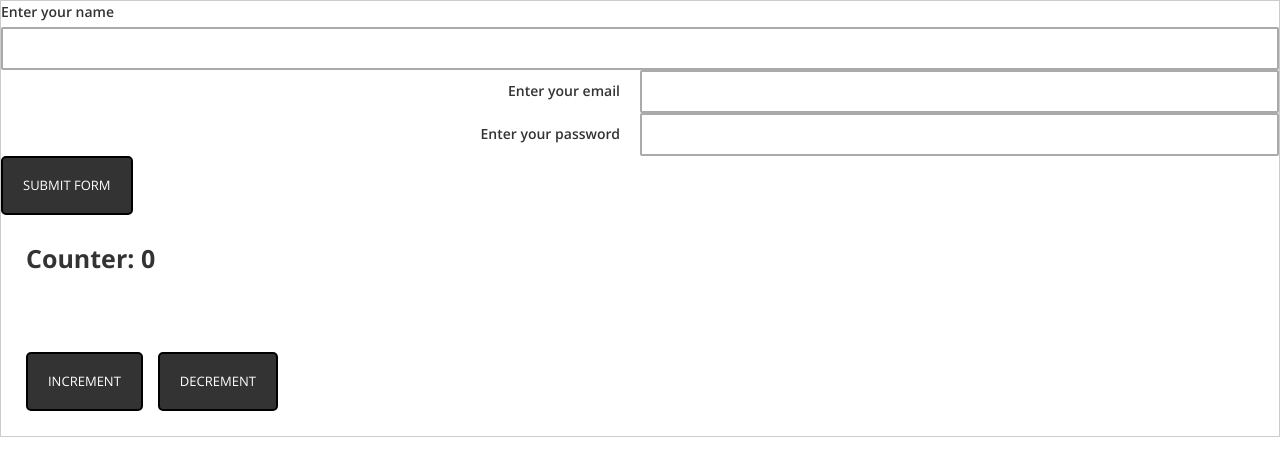
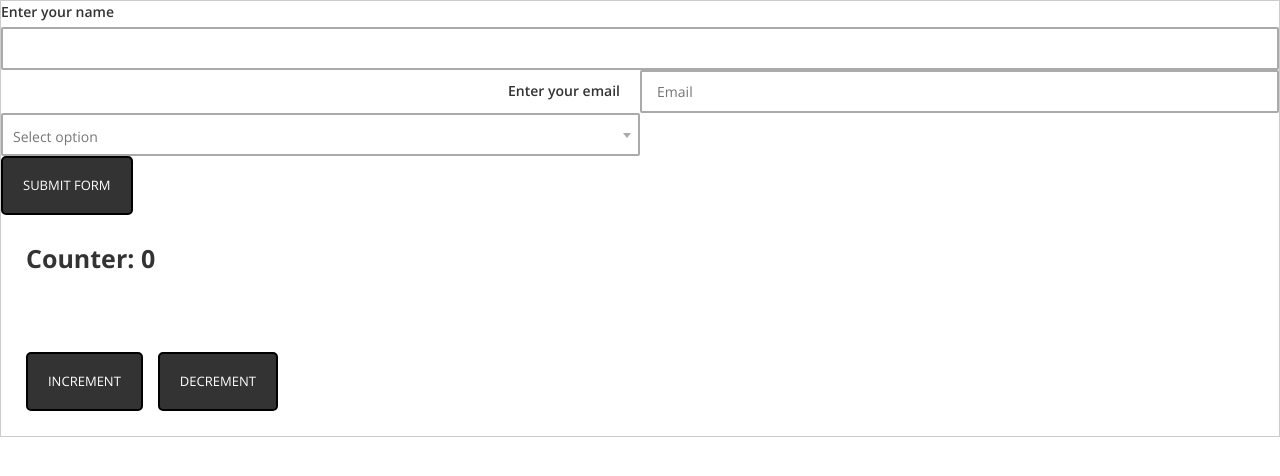
Before and after one commit to TretyakIgor2603/Karen, a React (Create React App) app: page / in a window 1280 px wide. Shown: the top 476 px of the page. Built offline with nearby package versions, Linux system fonts and the light colour scheme.

Commit message:
Select component

```diff
--- a/package.json
+++ b/package.json
@@ -22,6 +22,7 @@
     "dependencies": {
         "classnames": "2.2.6",
         "normalize.css": "8.0.1",
+        "rc-select": "9.1.2",
         "react": "16.8.6",
         "react-dom": "16.8.6",
         "react-helmet-async": "1.0.2",
@@ -37,6 +38,7 @@
         "@types/jest": "24.0.13",
         "@types/next-redux-saga": "3.0.1",
         "@types/node": "12.0.2",
+        "@types/rc-select": "5.9.34",
         "@types/react": "16.8.17",
         "@types/react-dom": "16.8.4",
         "@types/react-helmet": "5.0.8",
--- a/src/components/all-components.ts
+++ b/src/components/all-components.ts
@@ -1,3 +1,4 @@
 export { default as Counter } from "./counter/counter.component";
 export { default as MainButton } from "./buttons/main-button/main-button.component";
 export { default as Input } from "./form-fields/input/input-field.component";
+export { default as Select } from "./form-fields/select/select-field.component";
--- a/src/components/counter/components/test-form.tsx
+++ b/src/components/counter/components/test-form.tsx
@@ -6,7 +6,7 @@ import { FormName } from "../../../app-constants";
 import { syncValidate } from "../../form-fields/utils/sync-validate";
 // Components
 import { reduxForm, InjectedFormProps } from "redux-form";
-import { Input, MainButton } from "../../all-components";
+import { Input, Select, MainButton } from "../../all-components";
 
 // TS types
 type Props = {
@@ -31,15 +31,15 @@ const TestForm = (props: Props & InjectedFormProps<{}, Props>): ReactElement<Pro
                 name="user_email"
                 label="Enter your email"
                 labelPosition="left"
+                placeholder="Email"
                 className={styles["input-size"]}
                 warn={[syncValidate.required]}
             />
-            <Input
-                type="password"
-                name="user_password"
-                label="Enter your password"
-                labelPosition="left"
+            <Select
+                name="user_select"
+                placeholder="Select option"
                 className={styles["input-size"]}
+                options={[{ value: 1, label: "Test 1" }, { value: 2, label: "Test 2" }, { value: 3, label: "Test 3" }]}
             />
             <MainButton type="submit" className="1">Submit form</MainButton>
         </form>
--- /dev/null
+++ b/src/components/form-fields/select/select-field.component.tsx
@@ -0,0 +1,28 @@
+import React, { ReactElement } from "react";
+// Components
+import Field, { Option } from "../common/field.component";
+import SelectComponent from "./select.component";
+// TS types
+export type SelectProps = {
+    name: string;
+    className: string;
+    placeholder: string;
+    options: Option[];
+};
+type Props = { children?: never } & SelectProps
+
+const SelectFieldComponent = (props: Props): ReactElement<Props> => {
+    const { name, placeholder, className, options } = props;
+
+    return (
+        <Field
+            name={name}
+            className={className}
+            placeholder={placeholder}
+            component={SelectComponent}
+            options={options}
+        />
+    );
+};
+
+export default SelectFieldComponent;
--- /dev/null
+++ b/src/components/form-fields/select/select.component.tsx
@@ -0,0 +1,41 @@
+import React, { ReactElement } from "react";
+import cn from "classnames";
+// Style
+import "rc-select/assets/index.css";
+import "./select.style.css";
+// Components
+import Select, { Option } from "rc-select";
+// TS types
+import { WrappedFieldProps } from "redux-form";
+import { SelectProps } from "./select-field.component";
+
+type Props = { children?: never } & WrappedFieldProps & SelectProps
+
+const SelectComponent = (props: Props): ReactElement<Props> => {
+    const { className, placeholder, input, options } = props;
+    const { value, onChange } = input;
+
+    const wrapperClassName = cn(`${className}`, {
+        placeholder: !value
+    });
+
+    const optionsBody = (options && options.length) ? (
+        options.map((option) => <Option key={option.value} value={option.label}>{option.label}</Option>)
+    ) : null;
+
+    return (
+        <div className={wrapperClassName}>
+            <Select
+                className="select"
+                dropdownClassName="select__dropdown"
+                placeholder={placeholder}
+                value={value}
+                onChange={onChange}
+            >
+                {optionsBody}
+            </Select>
+        </div>
+    );
+};
+
+export default SelectComponent;
--- /dev/null
+++ b/src/components/form-fields/select/select.style.css
@@ -0,0 +1,43 @@
+.select { width: 100%; }
+
+.placeholder .rc-select-selection__placeholder { display: block !important; }
+
+.select .rc-select-selection {
+    min-height: 4.3rem;
+    color: var(--field__color);
+    border: 2px solid var(--field__border-color);
+    border-radius: 2px;
+    box-shadow: none;
+}
+
+.select .rc-select-selection:hover,
+.select .rc-select-selection:focus {
+    border-color: var(--field__border-color--hover);
+    box-shadow: none;
+}
+
+.select .rc-select-selection__rendered { min-height: 4.3rem; }
+
+.select .rc-select-selection-selected-value,
+.select .rc-select-selection__placeholder,
+.select .rc-select-arrow {
+    top: 50%;
+    transform: translateY(-50%);
+}
+
+.select .rc-select-selection__placeholder { color: #777; }
+
+.select .rc-select-search__field { min-height: 4.3rem; }
+
+.select .rc-select-arrow-icon { border-top-color: var(--field__border-color); }
+
+.select .rc-select-selection:hover .rc-select-arrow-icon,
+.select .rc-select-selection:focus .rc-select-arrow-icon { border-top-color: var(--field__border-color--hover); }
+
+.select__dropdown {
+    border: 2px solid var(--field__border-color);
+    border-radius: 2px;
+    box-shadow: none;
+}
+
+.select__dropdown .rc-select-dropdown-menu-item-active { background-color: var(--field__border-color); }
```
Also changed, not shown: src/components/form-fields/common/field.component.tsx (+6 -1 lines), 1 other file (tests, documents, lock files or other folders).
